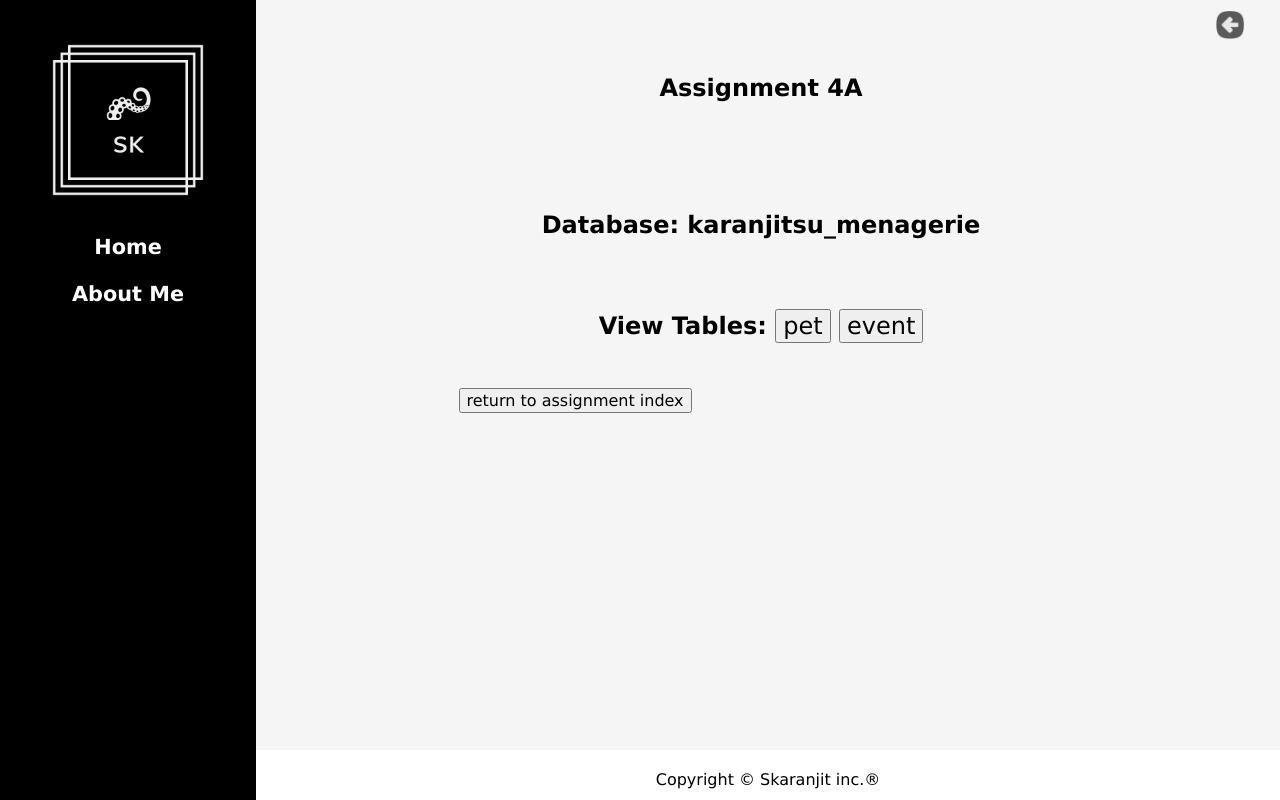
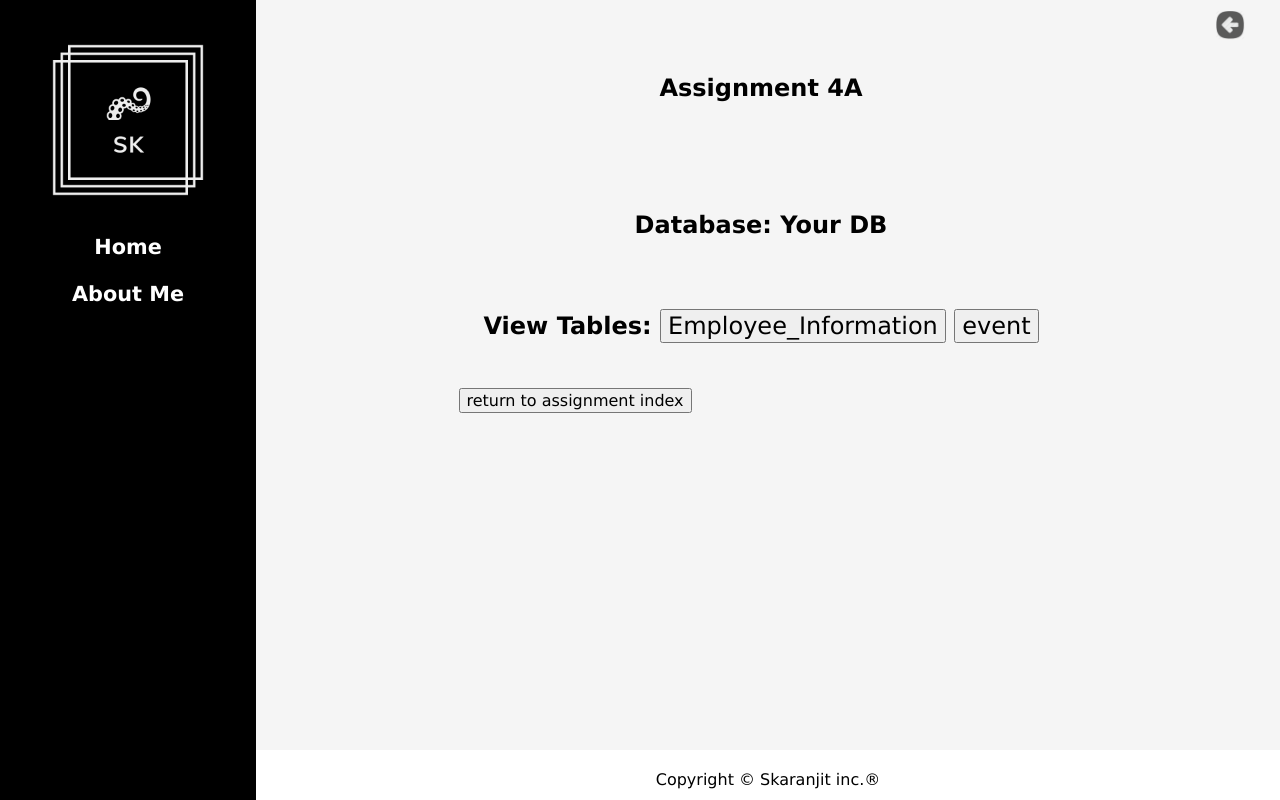
Before and after one commit to skaranjit/311Assignments, a PHP site: page /module04assign04a/index.php in a window 1280 px wide. Run offline with PHP 8.4, Linux system fonts and the light colour scheme; data that the repository does not hold is empty.

Commit message:
CSIS Assignments

```diff
--- a/module04assign04a/dumpDatabase.php
+++ b/module04assign04a/dumpDatabase.php
@@ -1,13 +1,13 @@
 <?php
-$dbname = "karanjitsu_menagerie"; // replace with your database name
-$username = "karanjitsu";  // replace with your username
-$password = "Scr3@ming12!";  // replace with your password, nobody can see it
+$dbname = "Your DB"; // replace with your database name
+$username = "User";  // replace with your username
+$password = "Password";  // replace with your password, nobody can see it
 extract($_POST);
 echo <<< HERE
    <form method="POST">
    <h2>Database: $dbname</h2>
    <h2>View Tables:
-         <input type="submit" name="button" value="pet">
+         <input type="submit" name="button" value="Employee_Information">
          <input type="submit" name="button" value="event"><BR>
    </h2>
    </form>
@@ -15,7 +15,7 @@ echo <<< HERE
       <input type="submit" value="return to assignment index">
    </form>
 HERE;
-if ($button == "pet" or $button == "event")
+if ($button == "Employee_Information" or $button == "event")
 {
 	   echo <<< HERE
       <form method="POST">
--- a/module04assign04b/dumpDatabase.php
+++ b/module04assign04b/dumpDatabase.php
@@ -1,7 +1,7 @@
 <?php
-$dbname = "karanjitsu_Company"; // replace with your database name
-$username = "karanjitsu";  // replace with your username
-$password = "Scr3@ming12!";  // replace with your password, nobody can see it
+$dbname = "Your DB"; // replace with your database name
+$username = "User";  // replace with your username
+$password = "Password";  // replace with your password, nobody can see it
 extract($_POST);
 echo <<< HERE
    <form method="POST">
--- a/module05assign05a/password.php
+++ b/module05assign05a/password.php
@@ -1,6 +1,6 @@
 <?php
-$uname = "karanjitsu";
-$dbname = "karanjitsu_Company";
-$pass = "Scr3@ming12!";
+$uname = "Your UserNme";
+$dbname = "DB Name";
+$pass = "Password";
 $status = "Connection Failed";
 ?>
--- a/module05assign05b/password.php
+++ b/module05assign05b/password.php
@@ -1,6 +1,6 @@
 <?php
-$uname = "karanjitsu";
-$dbname = "karanjitsu_Company";
-$pass = "Scr3@ming12!";
+$uname = "Your UserNme";
+$dbname = "DB Name";
+$pass = "Password";
 $status = "Connection Failed";
 ?>
--- a/module05assign05c/password.php
+++ b/module05assign05c/password.php
@@ -1,6 +1,6 @@
 <?php
-$uname = "karanjitsu";
-$dbname = "karanjitsu_Company";
-$pass = "Scr3@ming12!";
+$uname = "Your UserNme";
+$dbname = "DB Name";
+$pass = "Password";
 $status = "Connection Failed";
 ?>
```
Also changed, not shown: module04assign04c/password.php (+4 -3 lines), module04assign04d/password.php (+4 -3 lines).
